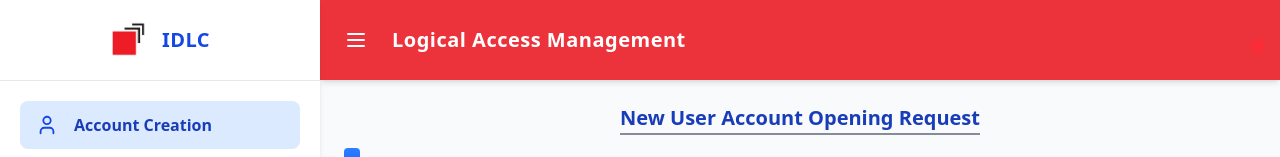
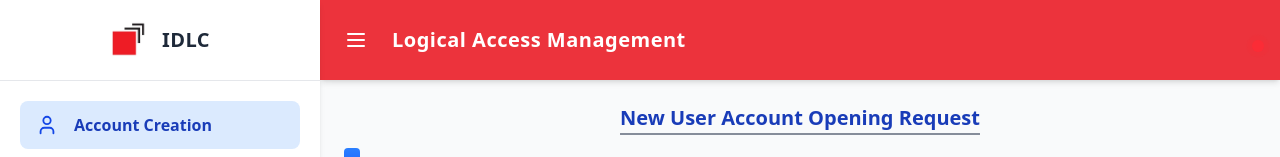
Before and after one commit to Nazmul-karim-tanvir-2nd/lamCodes, a React (Vite) app in the folder lamFrontend/: page / in a window 1280 px wide. Both pictures are taken after a click on the button 132 px from the left and 40 px from the top of the page. Shown: the top 157 px of the page. Built offline with nearby package versions, Linux system fonts and the light colour scheme.

Commit message:
changed the IDLC colour

```diff
--- a/lamFrontend/src/components/custom/Sidebar.jsx
+++ b/lamFrontend/src/components/custom/Sidebar.jsx
@@ -56,7 +56,7 @@
                             className="w-10 h-10 object-contain"
                         />
                         {isOpen && (
-                            <h1 className="text-xl font-bold text-blue-700 tracking-wide">
+                            <h1 className="text-xl font-bold text-gray-800 tracking-wide">
                                 IDLC
                             </h1>
                         )}
```
